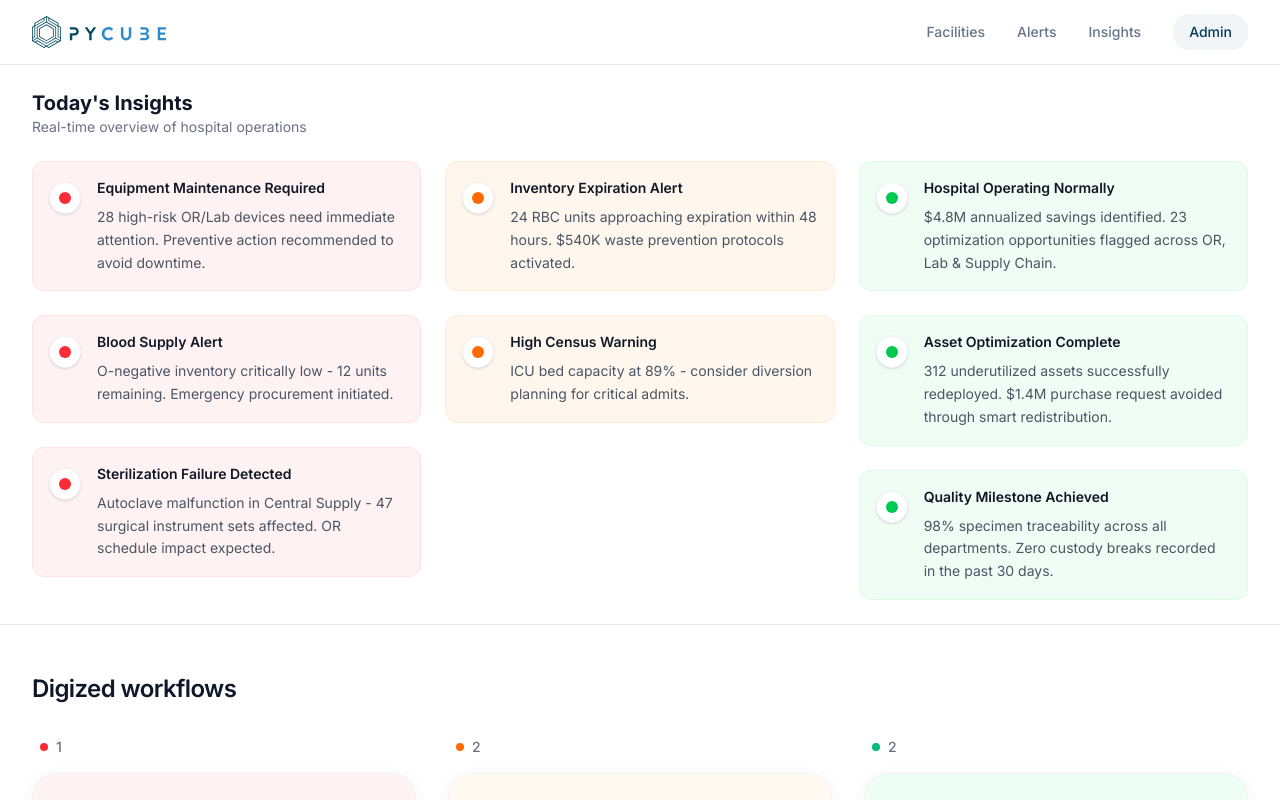
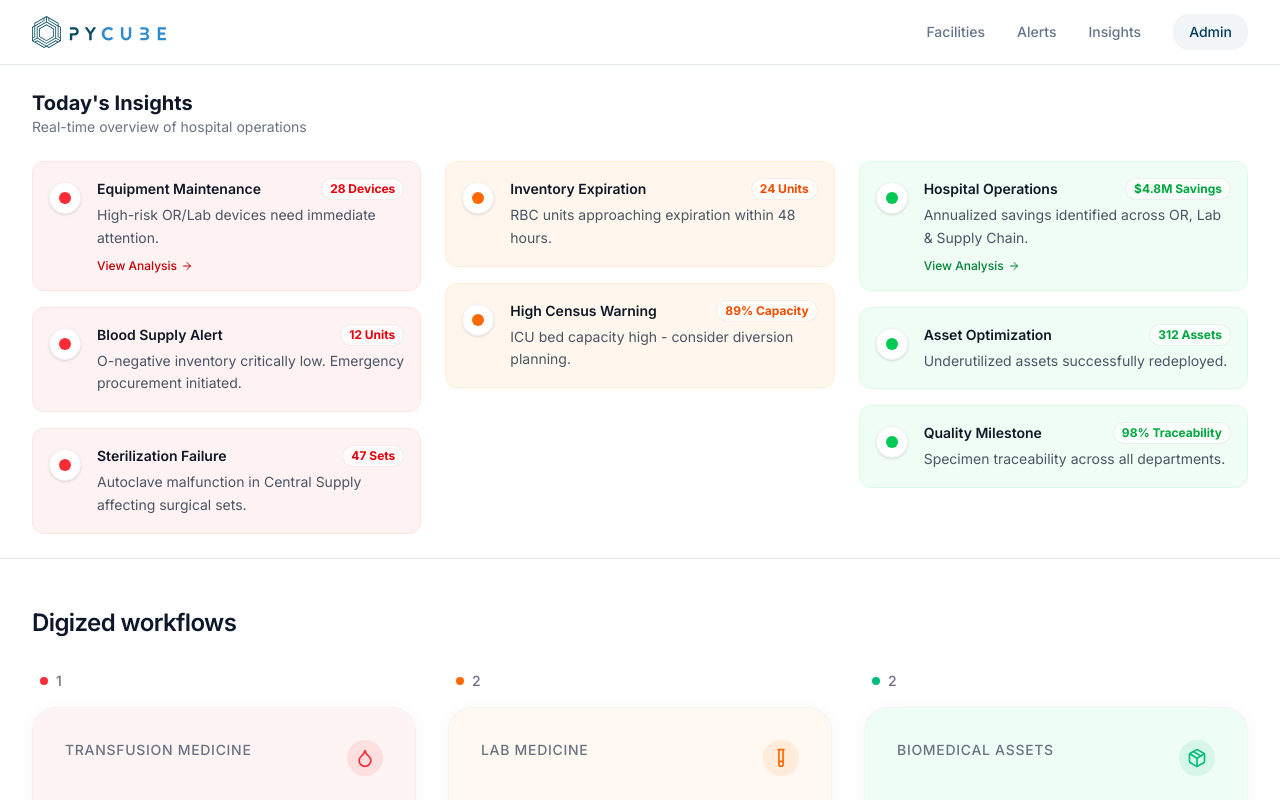
Before and after one commit to comethrusws/pycube-platfirm-v1, a Next.js app: page / in a window 1280 px wide. Shown: the top 800 px of the page. Built offline with nearby package versions, Linux system fonts and the light colour scheme.

Commit message:
updated: snapshots and metric notif dots

```diff
--- a/components/ai-summary-banner.tsx
+++ b/components/ai-summary-banner.tsx
@@ -1,4 +1,7 @@
 'use client'
+
+import Link from 'next/link'
+import { ArrowRight } from 'lucide-react'
 
 type AlertSeverity = 'critical' | 'warning' | 'success'
 
@@ -6,7 +9,9 @@ interface Alert {
   id: number
   severity: AlertSeverity
   title: string
+  metric: string
   message: string
+  href?: string
 }
 
 const alerts: Alert[] = [
@@ -14,76 +19,94 @@ const alerts: Alert[] = [
   {
     id: 1,
     severity: 'critical',
-    title: 'Equipment Maintenance Required',
-    message: '28 high-risk OR/Lab devices need immediate attention. Preventive action recommended to avoid downtime.'
+    title: 'Equipment Maintenance',
+    metric: '28 Devices',
+    message: 'High-risk OR/Lab devices need immediate attention.',
+    href: '/maintenance'
   },
   {
     id: 2,
     severity: 'critical',
     title: 'Blood Supply Alert',
-    message: 'O-negative inventory critically low - 12 units remaining. Emergency procurement initiated.'
+    metric: '12 Units',
+    message: 'O-negative inventory critically low. Emergency procurement initiated.'
   },
   {
     id: 3,
     severity: 'critical',
-    title: 'Sterilization Failure Detected',
-    message: 'Autoclave malfunction in Central Supply - 47 surgical instrument sets affected. OR schedule impact expected.'
+    title: 'Sterilization Failure',
+    metric: '47 Sets',
+    message: 'Autoclave malfunction in Central Supply affecting surgical sets.'
   },
   // WARNING (Orange) - 2 cards
   {
     id: 4,
     severity: 'warning',
-    title: 'Inventory Expiration Alert',
-    message: '24 RBC units approaching expiration within 48 hours. $540K waste prevention protocols activated.'
+    title: 'Inventory Expiration',
+    metric: '24 Units',
+    message: 'RBC units approaching expiration within 48 hours.'
   },
   {
     id: 5,
     severity: 'warning',
     title: 'High Census Warning',
-    message: 'ICU bed capacity at 89% - consider diversion planning for critical admits.'
+    metric: '89% Capacity',
+    message: 'ICU bed capacity high - consider diversion planning.'
   },
   // SUCCESS (Green) - 3 cards
   {
     id: 6,
     severity: 'success',
-    title: 'Hospital Operating Normally',
-    message: '$4.8M annualized savings identified. 23 optimization opportunities flagged across OR, Lab & Supply Chain.'
+    title: 'Hospital Operations',
+    metric: '$4.8M Savings',
+    message: 'Annualized savings identified across OR, Lab & Supply Chain.',
+    href: '/financial-overview'
   },
   {
     id: 7,
     severity: 'success',
-    title: 'Asset Optimization Complete',
-    message: '312 underutilized assets successfully redeployed. $1.4M purchase request avoided through smart redistribution.'
+    title: 'Asset Optimization',
+    metric: '312 Assets',
+    message: 'Underutilized assets successfully redeployed.'
   },
   {
     id: 8,
     severity: 'success',
-    title: 'Quality Milestone Achieved',
-    message: '98% specimen traceability across all departments. Zero custody breaks recorded in the past 30 days.'
+    title: 'Quality Milestone',
+    metric: '98% Traceability',
+    message: 'Specimen traceability across all departments.'
   }
 ]
 
-// Severity configuration with light hue backgrounds
+// Severity configuration
 const severityConfig = {
   critical: {
     bgColor: 'bg-red-50',
     dotColor: 'bg-red-500',
-    borderColor: 'border-red-100'
+    borderColor: 'border-red-100',
+    textColor: 'text-red-700',
+    metricColor: 'text-red-600',
+    hoverBorder: 'hover:border-red-200'
   },
   warning: {
     bgColor: 'bg-orange-50',
     dotColor: 'bg-orange-500',
-    borderColor: 'border-orange-100'
+    borderColor: 'border-orange-100',
+    textColor: 'text-orange-700',
+    metricColor: 'text-orange-600',
+    hoverBorder: 'hover:border-orange-200'
   },
   success: {
     bgColor: 'bg-green-50',
     dotColor: 'bg-green-500',
-    borderColor: 'border-green-100'
+    borderColor: 'border-green-100',
+    textColor: 'text-green-700',
+    metricColor: 'text-green-600',
+    hoverBorder: 'hover:border-green-200'
   }
 }
 
 export function AISummaryBanner() {
-  // Industry standard order: Red → Orange → Green
   const criticalAlerts = alerts.filter(a => a.severity === 'critical')
   const warningAlerts = alerts.filter(a => a.severity === 'warning')
   const successAlerts = alerts.filter(a => a.severity === 'success')
@@ -98,21 +121,21 @@ export function AISummaryBanner() {
 
         <div className="grid grid-cols-1 lg:grid-cols-3 gap-6">
           {/* Left Column: Critical (Red) */}
-          <div className="flex flex-col gap-6">
+          <div className="flex flex-col gap-4">
             {criticalAlerts.map((alert) => (
               <AlertCard key={alert.id} alert={alert} />
             ))}
           </div>
 
           {/* Middle Column: Warning (Orange) */}
-          <div className="flex flex-col gap-6">
+          <div className="flex flex-col gap-4">
             {warningAlerts.map((alert) => (
               <AlertCard key={alert.id} alert={alert} />
             ))}
           </div>
 
           {/* Right Column: Success (Green) */}
-          <div className="flex flex-col gap-6">
+          <div className="flex flex-col gap-4">
             {successAlerts.map((alert) => (
               <AlertCard key={alert.id} alert={alert} />
             ))}
@@ -126,10 +149,8 @@ export function AISummaryBanner() {
 function AlertCard({ alert }: { alert: Alert }) {
   const config = severityConfig[alert.severity]
 
-  return (
-    <div
-      className={`flex items-start gap-4 p-4 rounded-xl border ${config.borderColor} ${config.bgColor} hover:shadow-md transition-all duration-200`}
-    >
+  const CardContent = () => (
+    <>
       {/* Status indicator dot */}
       <div className="flex-shrink-0 mt-1">
         <div className="flex h-8 w-8 rounded-full bg-white border border-gray-100 items-center justify-center shadow-sm">
@@ -139,13 +160,39 @@ function AlertCard({ alert }: { alert: Alert }) {
 
       {/* Content */}
       <div className="flex-1 min-w-0">
-        <h3 className="text-sm font-semibold text-gray-900 mb-2">
-          {alert.title}
-        </h3>
-        <p className="text-sm text-gray-600 leading-relaxed">
+        <div className="flex items-center justify-between gap-2 mb-1">
+          <h3 className="text-sm font-semibold text-gray-900 truncate">
+            {alert.title}
+          </h3>
+          <span className={`text-xs font-bold px-2 py-0.5 rounded-full bg-white/60 ${config.metricColor} border border-black/5`}>
+            {alert.metric}
+          </span>
+        </div>
+        <p className="text-sm text-gray-600 leading-relaxed line-clamp-2">
           {alert.message}
         </p>
+        {alert.href && (
+          <div className={`mt-2 flex items-center text-xs font-medium ${config.textColor} group-hover:underline`}>
+            View Analysis <ArrowRight className="ml-1 h-3 w-3" />
+          </div>
+        )}
       </div>
+    </>
+  )
+
+  const cardClasses = `flex items-start gap-4 p-4 rounded-xl border ${config.borderColor} ${config.bgColor} ${config.hoverBorder} hover:shadow-md transition-all duration-200 group relative`
+
+  if (alert.href) {
+    return (
+      <Link href={alert.href} className={cardClasses}>
+        <CardContent />
+      </Link>
+    )
+  }
+
+  return (
+    <div className={cardClasses}>
+      <CardContent />
     </div>
   )
 }
```
